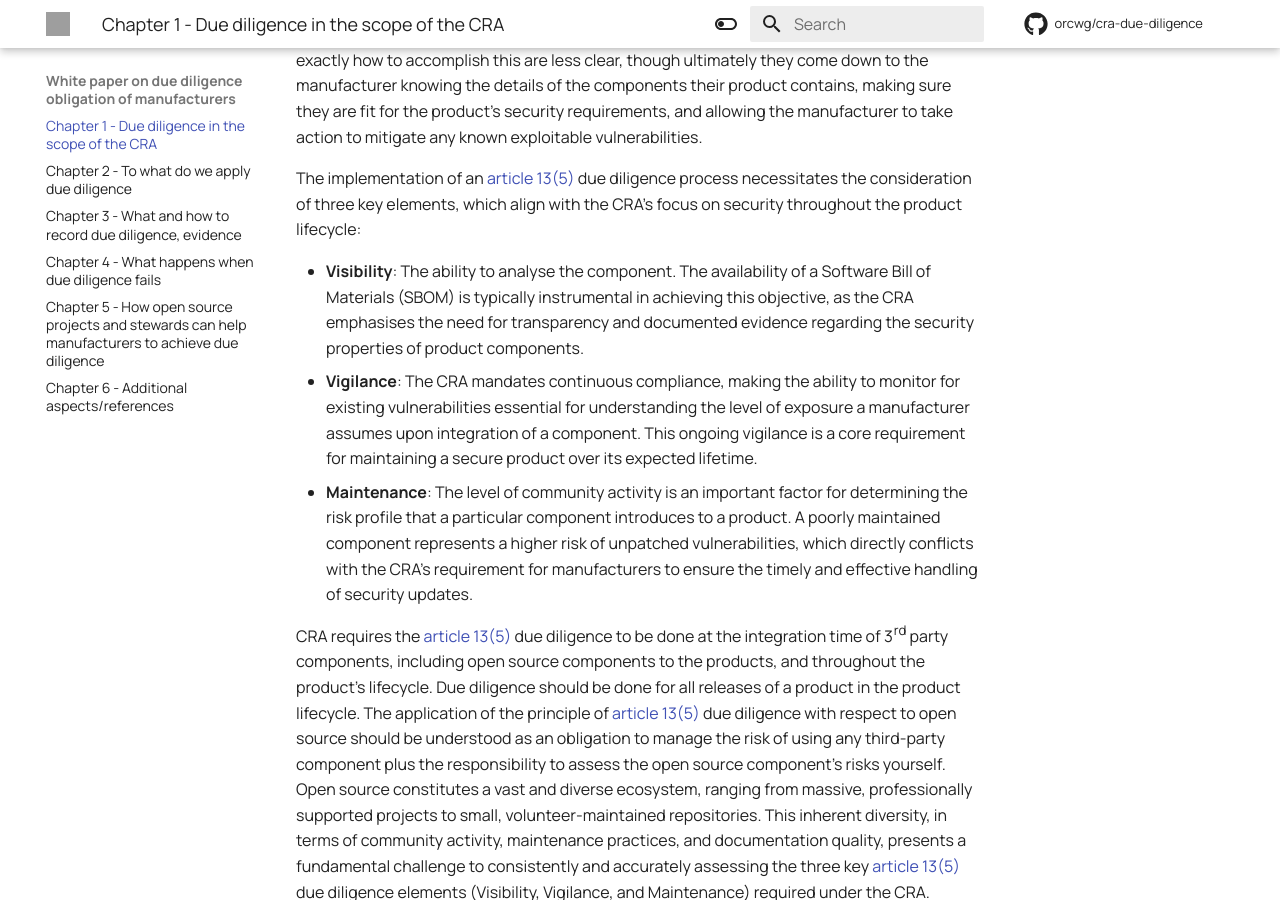
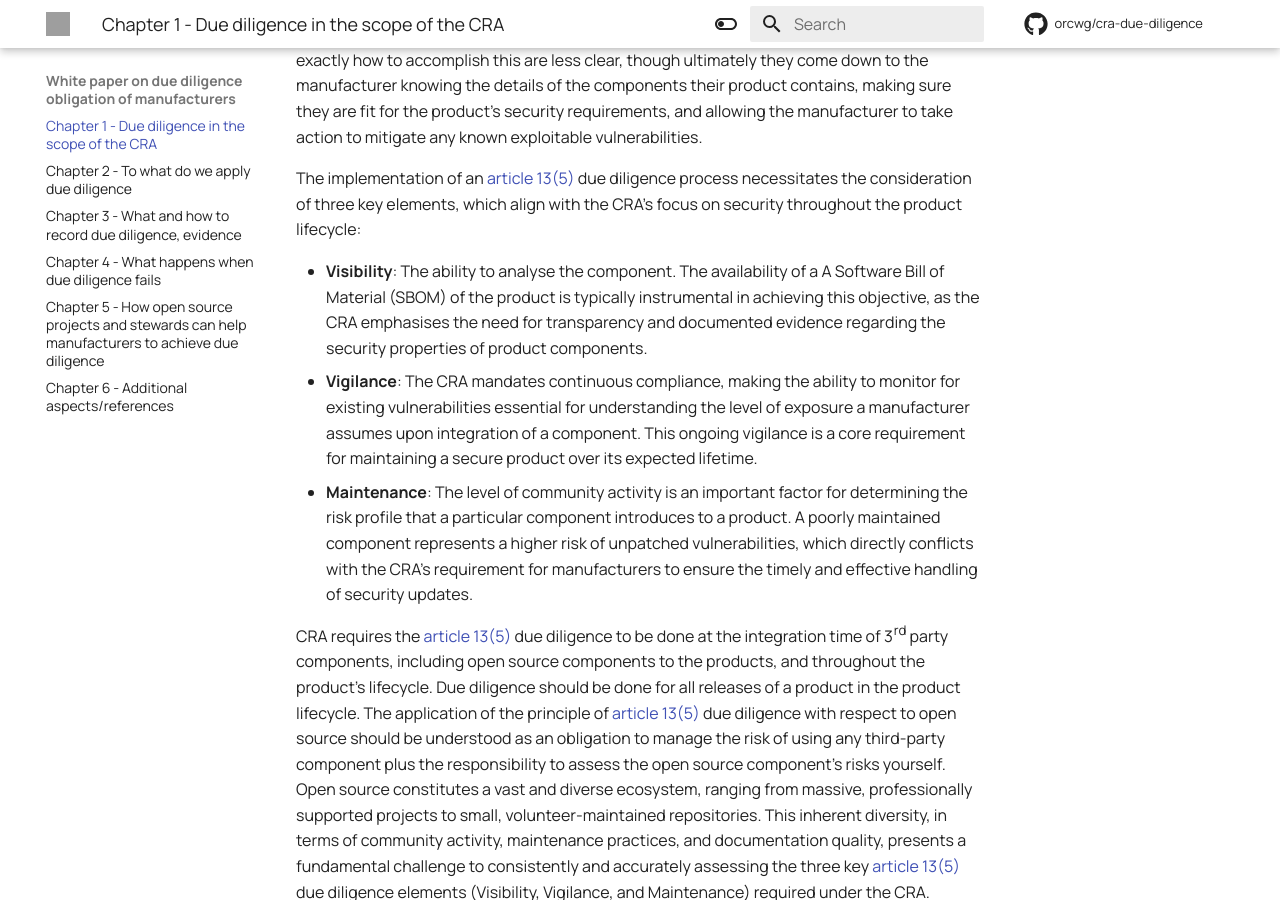
Before and after one commit to orcwg/cra-due-diligence, an MkDocs documentation site: the page built from content/01.md, in a window 1280 px wide and 900 px high, scrolled down 826 px. Built offline with MkDocs 1.6.1 and Material for MkDocs 9.7.7, drawn with Linux system fonts in a browser that asks for light colours; comment, search, counter and statistics services are not loaded; the version menu is left out; grey boxes are pictures that could not be loaded.

Commit message:
Clarifications on Visibility and SBOM
Signed-off-by: Gergely Csatari <gergely.csatari@nokia.com>

```diff
--- a/content/01.md
+++ b/content/01.md
@@ -37,7 +37,7 @@ consideration of three key elements, which align with the CRA's focus on securit
 product lifecycle:
 
 * **Visibility**: The ability to analyse the component. The availability of a
-  Software Bill of Materials (SBOM) is typically instrumental in achieving this objective, as the
+  A Software Bill of Material (SBOM) of the product is typically instrumental in achieving this objective, as the
   CRA emphasises the need for transparency and documented evidence regarding the security properties
   of product components.
 * **Vigilance**: The CRA mandates continuous compliance, making the ability to monitor for existing
```
